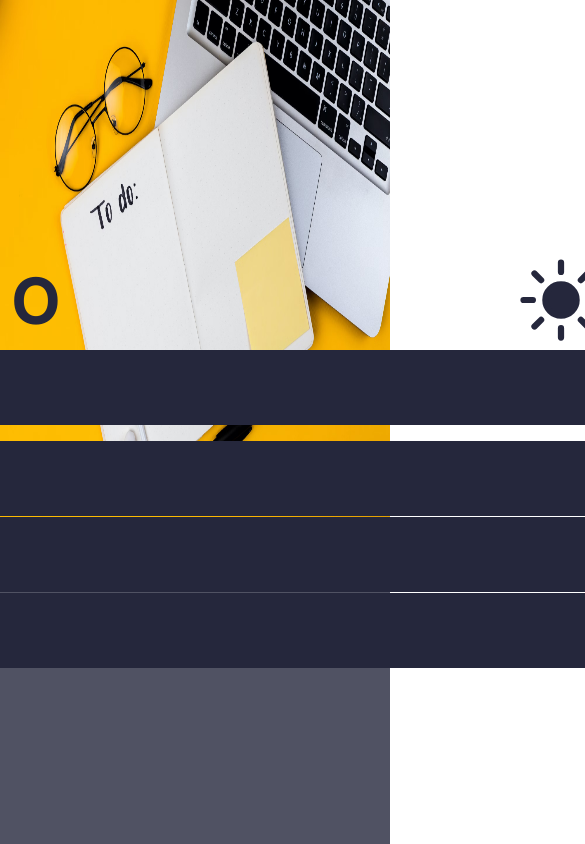
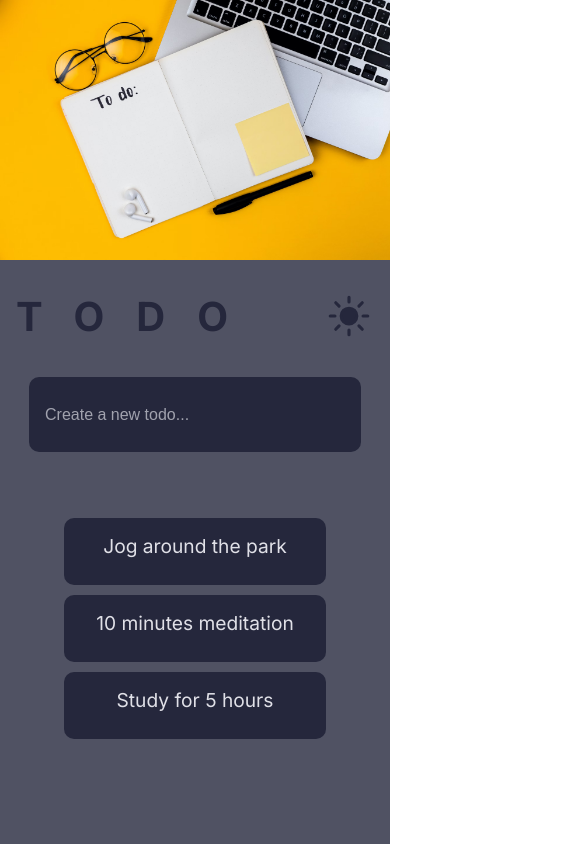
Before and after one commit to brettl1991/totdo-next, a Next.js app: page / in a window 390 px wide. Shown: the top 844 px of the page, 585 px wide, since content can reach past the window. Built offline with nearby package versions, Linux system fonts and the light colour scheme.

Commit message:
feat: correct styles and add media queries for mobile interface

```diff
--- a/src/app/page.tsx
+++ b/src/app/page.tsx
@@ -35,10 +35,16 @@ const SMainContainer = styled.div`
   background-size: 100% 550px;
   background-repeat: no-repeat;
   background-color: rgba(37, 39, 60, 0.8);
+
+  @media (max-width: 480px) {
+    background-size: contain;
+  }
 `;
 
 const SContentContainer = styled.div`
-  min-width: 800px;
+  @media (max-width: 480px) {
+    width: 100%;
+  }
 `;
 
 const STopContainer = styled.div`
@@ -46,4 +52,8 @@ const STopContainer = styled.div`
   display: flex;
   justify-content: space-between;
   align-items: center;
+  @media (max-width: 480px) {
+    margin-top: 275px;
+    padding: 1rem;
+  }
 `;
--- a/src/components/Icon/icon.tsx
+++ b/src/components/Icon/icon.tsx
@@ -16,4 +16,9 @@ const SWrapper = styled.div`
   position: relative;
   width: 100px;
   height: 100px;
+
+  @media (max-width: 480px) {
+    width: 50px;
+    height: 50px;
+  }
 `;
--- a/src/components/Input/input.tsx
+++ b/src/components/Input/input.tsx
@@ -13,6 +13,11 @@ export default Input;
 const SForm = styled.form`
   display: flex;
   height: 75px;
+  margin-top: 20px;
+  @media (max-width: 480px) {
+    justify-content: center;
+    margin-top: 20px;
+  }
 `;
 
 const SInput = styled.input`
@@ -23,4 +28,10 @@ const SInput = styled.input`
   font-size: 1.2rem;
   border-radius: 10px;
   border: none;
+  cursor: pointer;
+
+  @media (max-width: 480px) {
+    width: 300px;
+    font-size: 1rem;
+  }
 `;
--- a/src/components/Text/text.tsx
+++ b/src/components/Text/text.tsx
@@ -11,4 +11,8 @@ const STitle = styled.div`
   font-size: 4rem;
   font-weight: 700;
   letter-spacing: 2rem;
+
+  @media (max-width: 480px) {
+    font-size: 2.5rem;
+  }
 `;
--- a/src/components/TodoItem/todoItem.tsx
+++ b/src/components/TodoItem/todoItem.tsx
@@ -15,8 +15,12 @@ const SList = styled.ul`
   list-style: none;
   display: flex;
   flex-direction: column;
-  gap: 1px;
+  gap: 10px;
   padding: 0;
+  @media (max-width: 480px) {
+    gap: 10px;
+    align-items: center;
+  }
 `;
 
 const SListIcon = styled.li`
@@ -28,4 +32,10 @@ const SListIcon = styled.li`
   border-radius: 10px;
   border: none;
   height: 43px;
+  text-align: center;
+
+  @media (max-width: 480px) {
+    width: 100%;
+    height: 35px;
+  }
 `;
--- a/src/components/TodoList/todoList.tsx
+++ b/src/components/TodoList/todoList.tsx
@@ -13,4 +13,10 @@ export default TodoList;
 
 const SContainer = styled.div`
   display: flex;
+  margin-top: 50px;
+
+  @media (max-width: 480px) {
+    margin-top: 50px;
+    justify-content: center;
+  }
 `;
```
